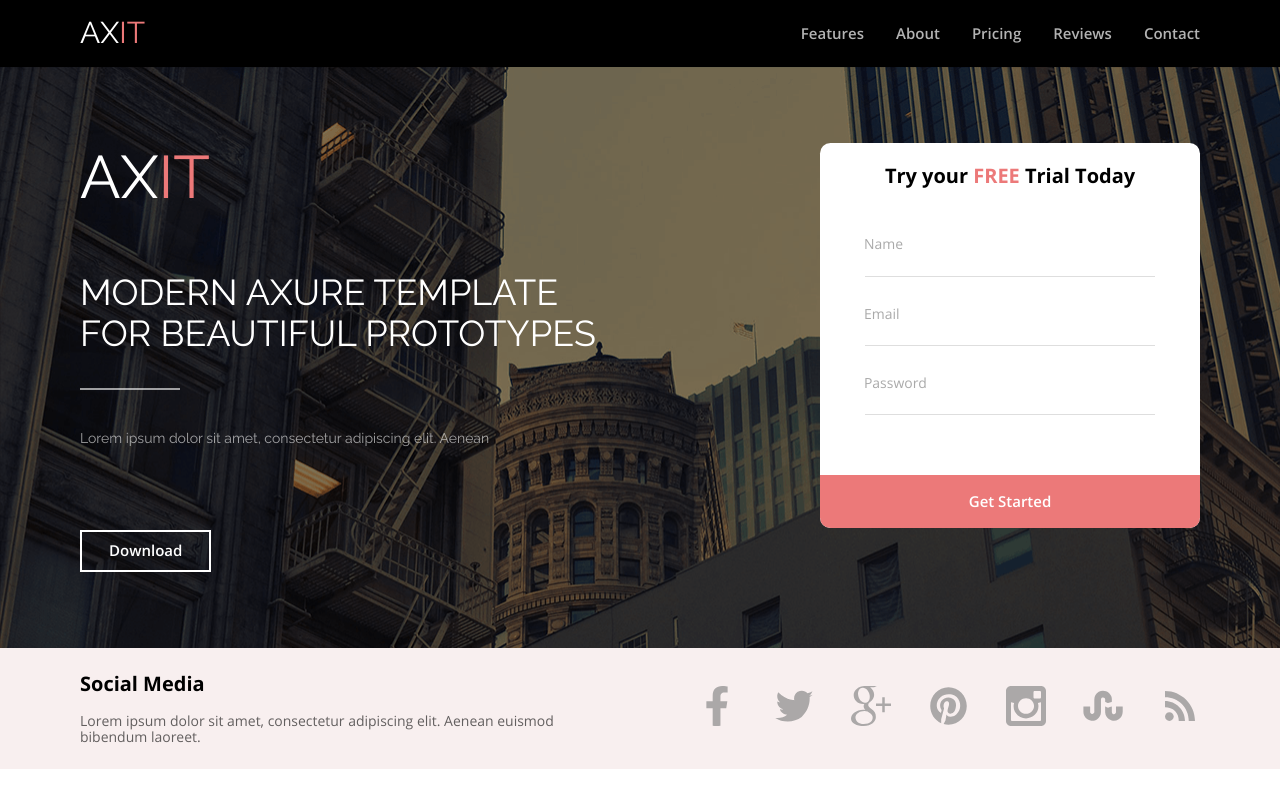
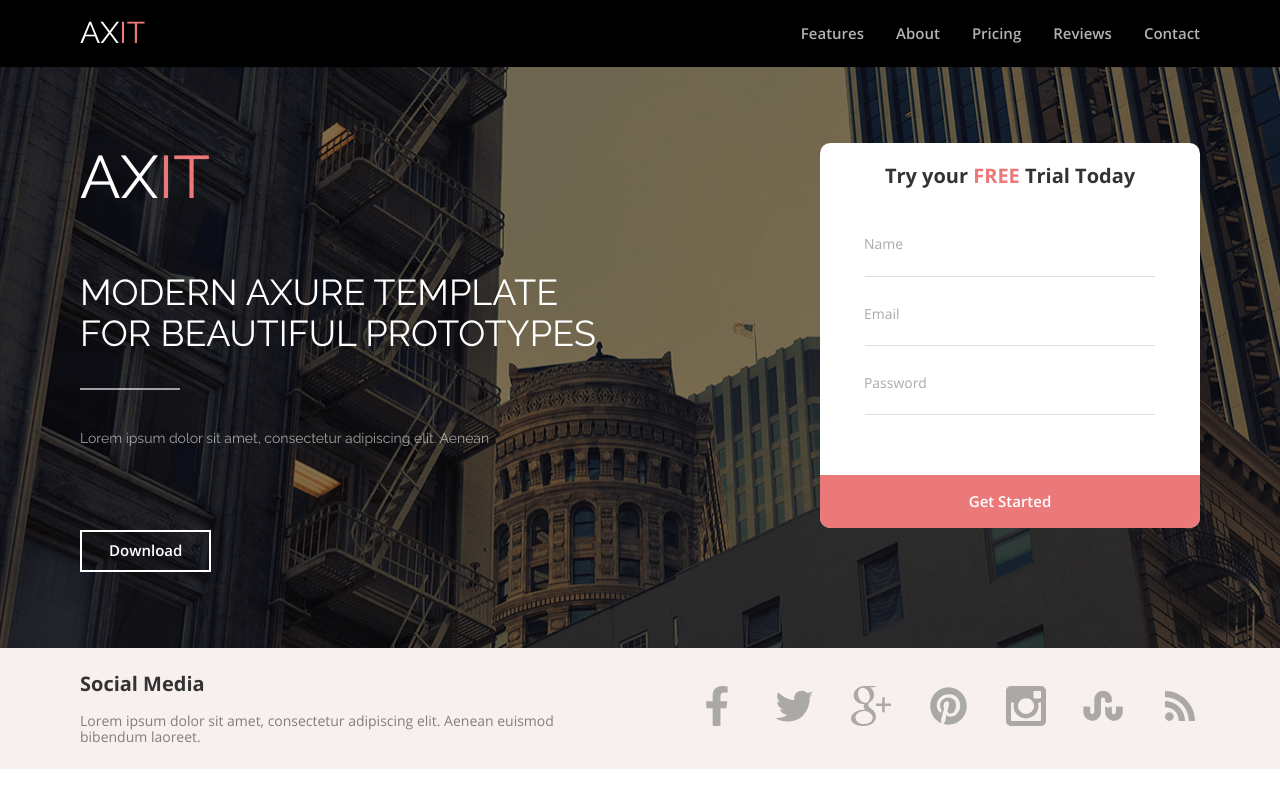
Before and after one commit to Damavikoff/TMS-FE59-AK-1, a plain HTML site: page index.html in a window 1280 px wide. Shown: the top 800 px of the page. Drawn offline with Linux system fonts and the light colour scheme.

Commit message:
Update style.css

```diff
--- a/src/css/style.css
+++ b/src/css/style.css
@@ -9,7 +9,7 @@
 body {
 	font-size: 15px;
 	font-family: 'Open-Sans', sans-serif;
-	color: background: rgb(51, 51, 51);
+	color: rgb(51, 51, 51);
 }
 
 div {
```
